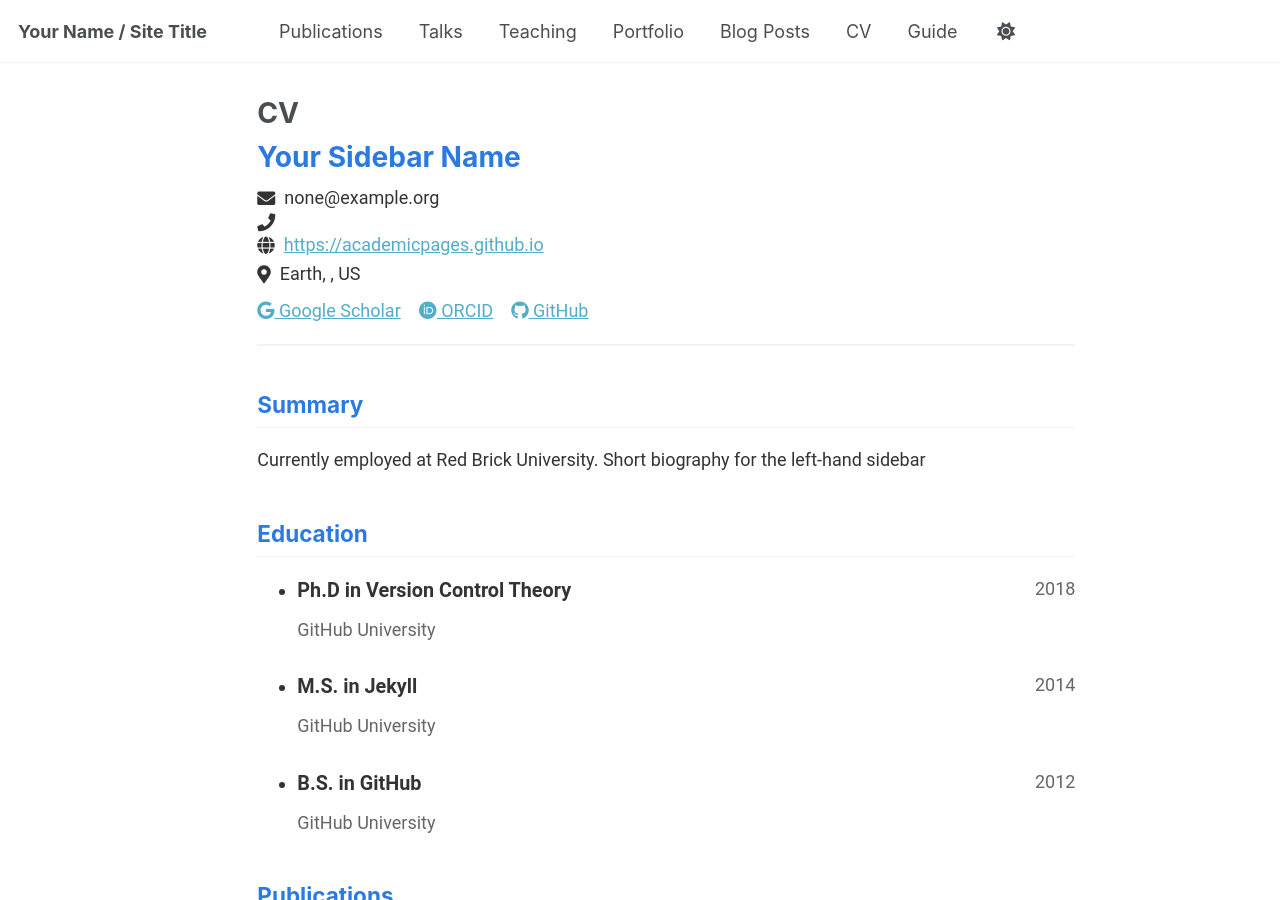
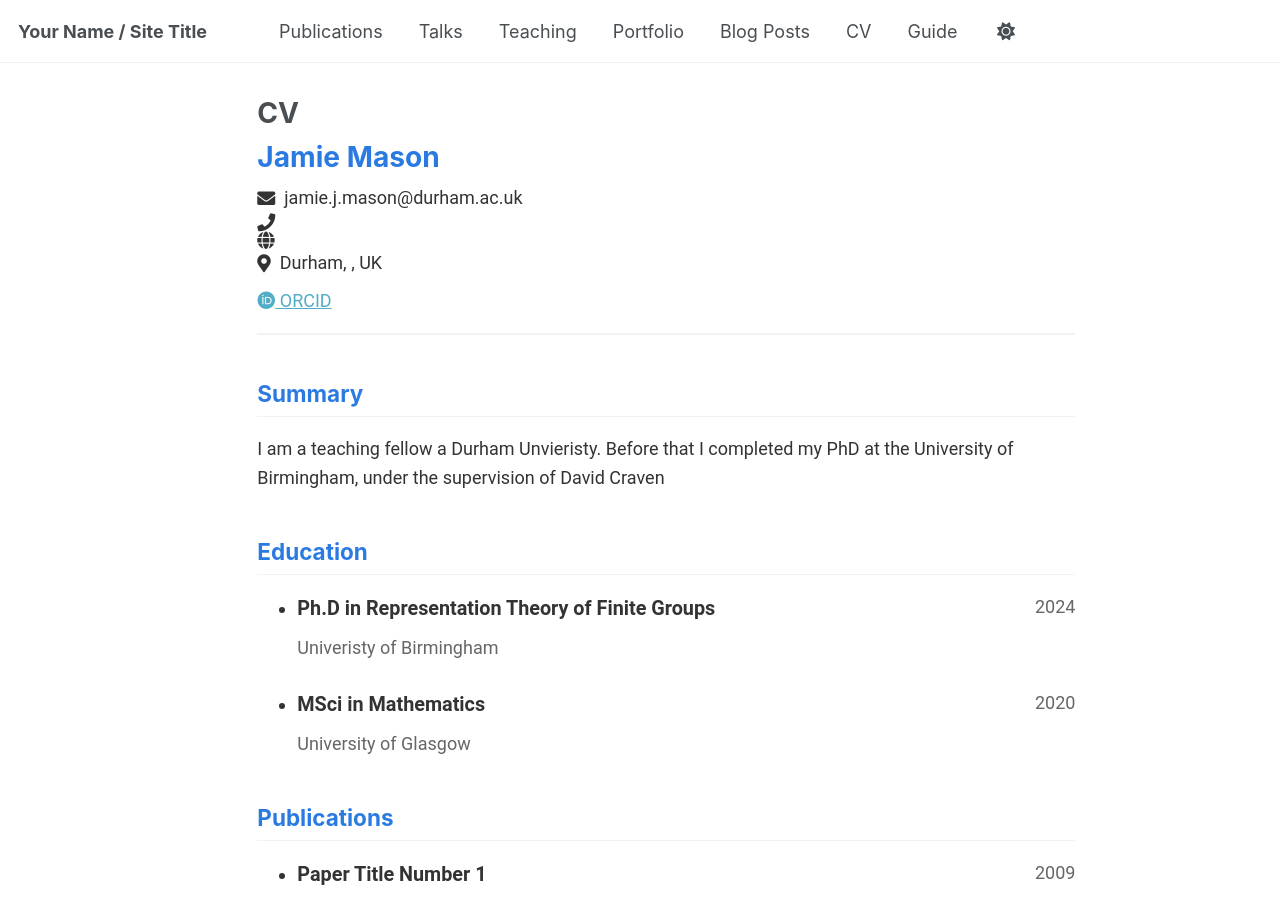
Before and after one commit to fake-versace/fake-versace.github.io, a Jekyll site: the page built from _pages/cv-json.md, in a window 1280 px wide and 900 px high. Built offline with Jekyll 4.4.1, drawn with Linux system fonts in a browser that asks for light colours.

Commit message:
Update cv.json

```diff
--- a/_data/cv.json
+++ b/_data/cv.json
@@ -1,61 +1,42 @@
 {
   "basics": {
-    "name": "Your Sidebar Name",
-    "email": "none@example.org",
+    "name": "Jamie Mason",
+    "email": "jamie.j.mason@durham.ac.uk",
     "phone": "",
-    "website": "https://academicpages.github.io",
-    "summary": "Currently employed at Red Brick University. Short biography for the left-hand sidebar",
+    "website": "",
+    "summary": "I am a teaching fellow a Durham Unvieristy. Before that I completed my PhD at the University of Birmingham, under the supervision of David Craven",
     "location": {
       "address": "",
       "postalCode": "",
-      "city": "Earth",
-      "countryCode": "US",
+      "city": "Durham",
+      "countryCode": "UK",
       "region": ""
     },
     "profiles": [
       {
-        "network": "Google Scholar",
-        "username": "",
-        "url": "https://scholar.google.com/citations?user=PS_CX0AAAAAJ"
-      },
-      {
         "network": "ORCID",
         "username": "",
-        "url": "http://orcid.org/yourorcidurl"
+        "url": "https://orcid.org/0000-0003-2162-0893"
       },
-      {
-        "network": "GitHub",
-        "username": "academicpages",
-        "url": "https://github.com/academicpages"
-      }
     ]
   },
   "work": [],
   "education": [
     {
-      "institution": "GitHub University",
-      "area": "Ph.D in Version Control Theory",
+      "institution": "Univeristy of Birmingham",
+      "area": "Ph.D in Representation Theory of Finite Groups",
       "studyType": "",
-      "startDate": "",
-      "endDate": "2018",
+      "startDate": "2020",
+      "endDate": "2024",
       "gpa": null,
       "courses": []
     },
     {
-      "institution": "GitHub University",
-      "area": "M.S. in Jekyll",
+      "institution": "University of Glasgow",
+      "area": "MSci in Mathematics",
       "studyType": "",
-      "startDate": "",
-      "endDate": "2014",
-      "gpa": null,
-      "courses": []
-    },
-    {
-      "institution": "GitHub University",
-      "area": "B.S. in GitHub",
-      "studyType": "",
-      "startDate": "",
-      "endDate": "2012",
+      "startDate": "2015",
+      "endDate": "2020",
       "gpa": null,
       "courses": []
     }
```
